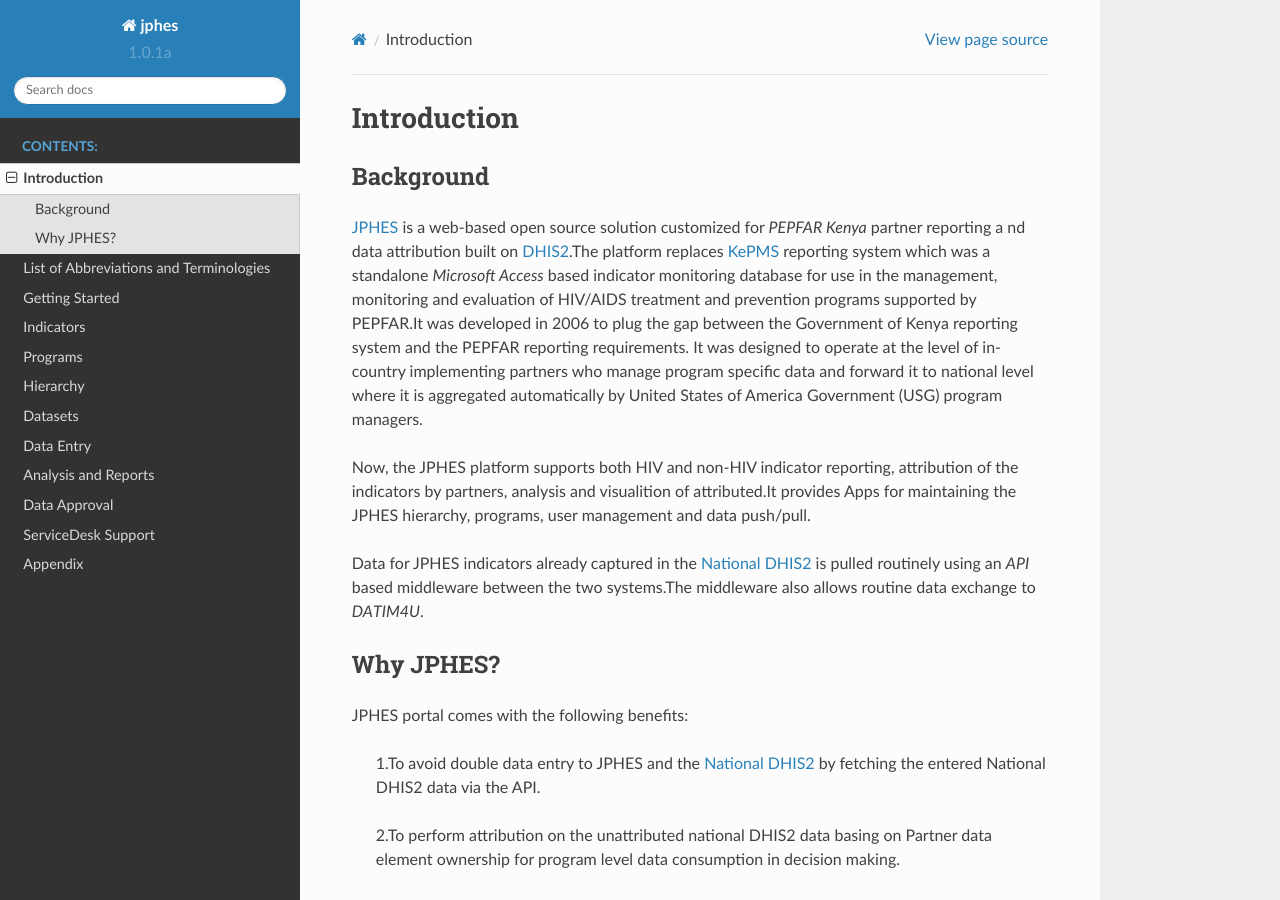
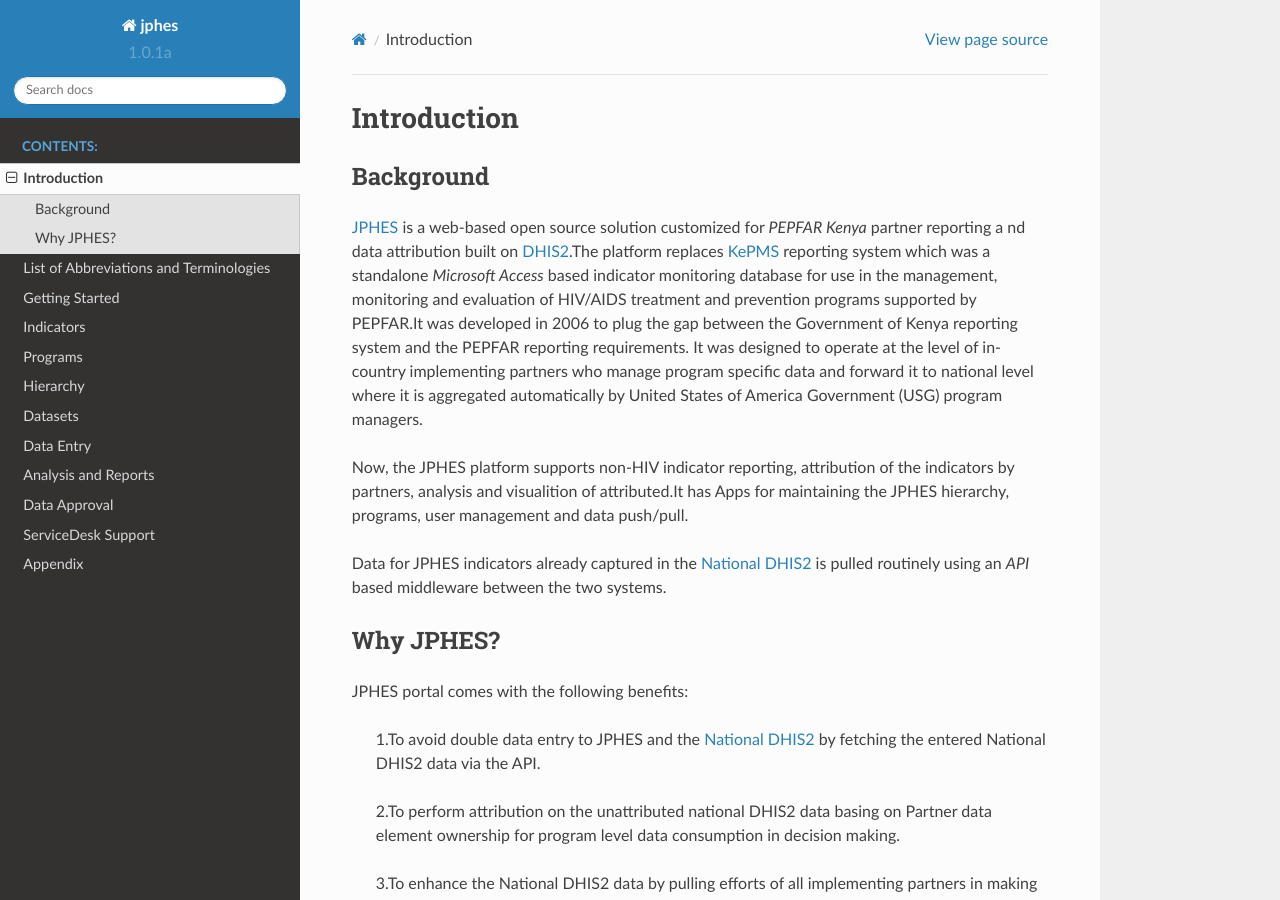
Before and after one commit to uonafya/jphes-docs, a Sphinx documentation site: the page built from source/introduction.rst, in a window 1280 px wide and 900 px high. Built offline with Sphinx 7.4.7 and the Read the Docs theme 2.0.0, drawn with Linux system fonts in a browser that asks for light colours.

Commit message:
Update introduction.rst

```diff
--- a/source/introduction.rst
+++ b/source/introduction.rst
@@ -12,11 +12,11 @@
 the level of in-country implementing partners who manage program specific data and forward it to national level where it is
 aggregated automatically by United States of America Government (USG) program managers.
 
-Now, the JPHES platform supports both HIV and non-HIV indicator reporting, attribution of the indicators by partners, analysis
-and visualition of attributed.It provides Apps for maintaining the JPHES hierarchy, programs, user management and data push/pull.
+Now, the JPHES platform supports non-HIV indicator reporting, attribution of the indicators by partners, analysis
+and visualition of attributed.It has Apps for maintaining the JPHES hierarchy, programs, user management and data push/pull.
 
 Data for JPHES indicators already captured in the `National DHIS2 <https://hiskenya.org/>`_ is pulled routinely using an *API*
-based middleware between the two systems.The middleware also allows routine data exchange to *DATIM4U*.
+based middleware between the two systems.
 
 Why JPHES?
 ------------
```
